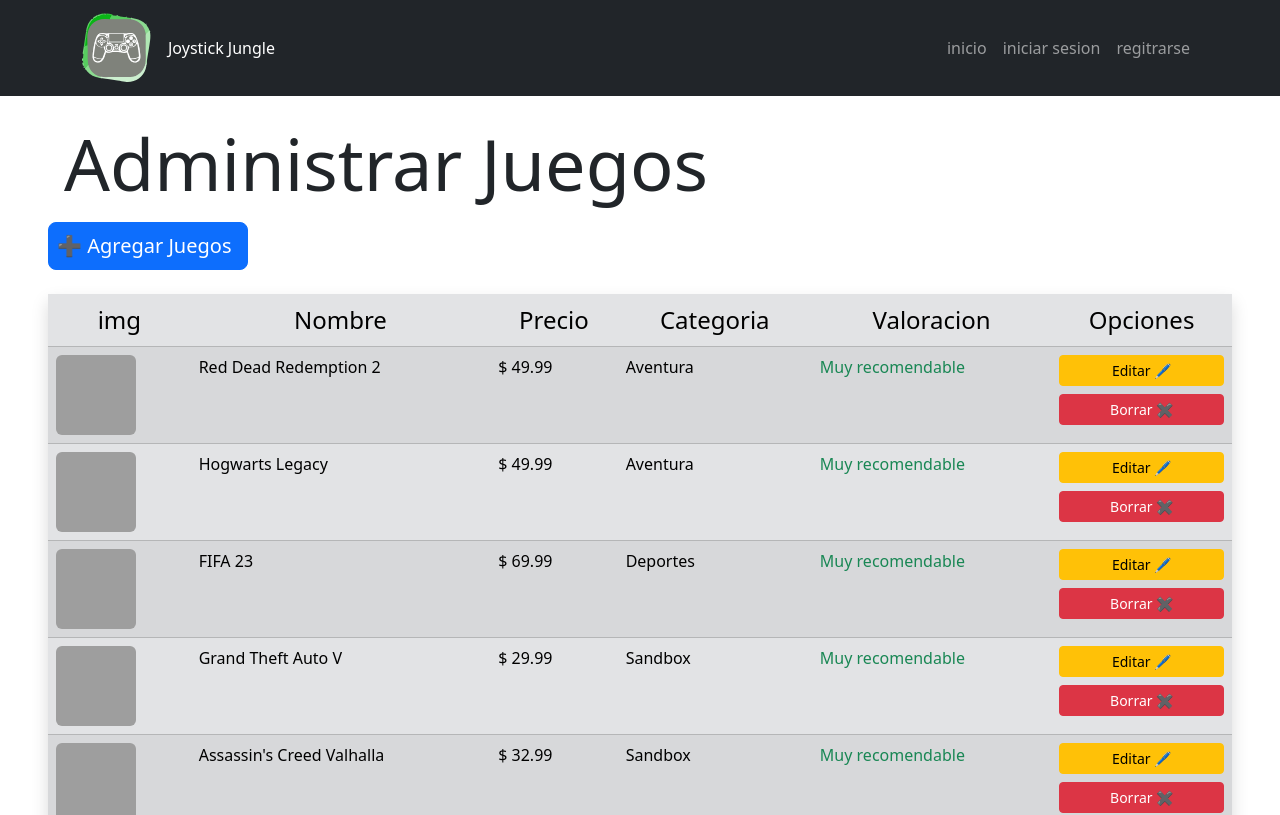
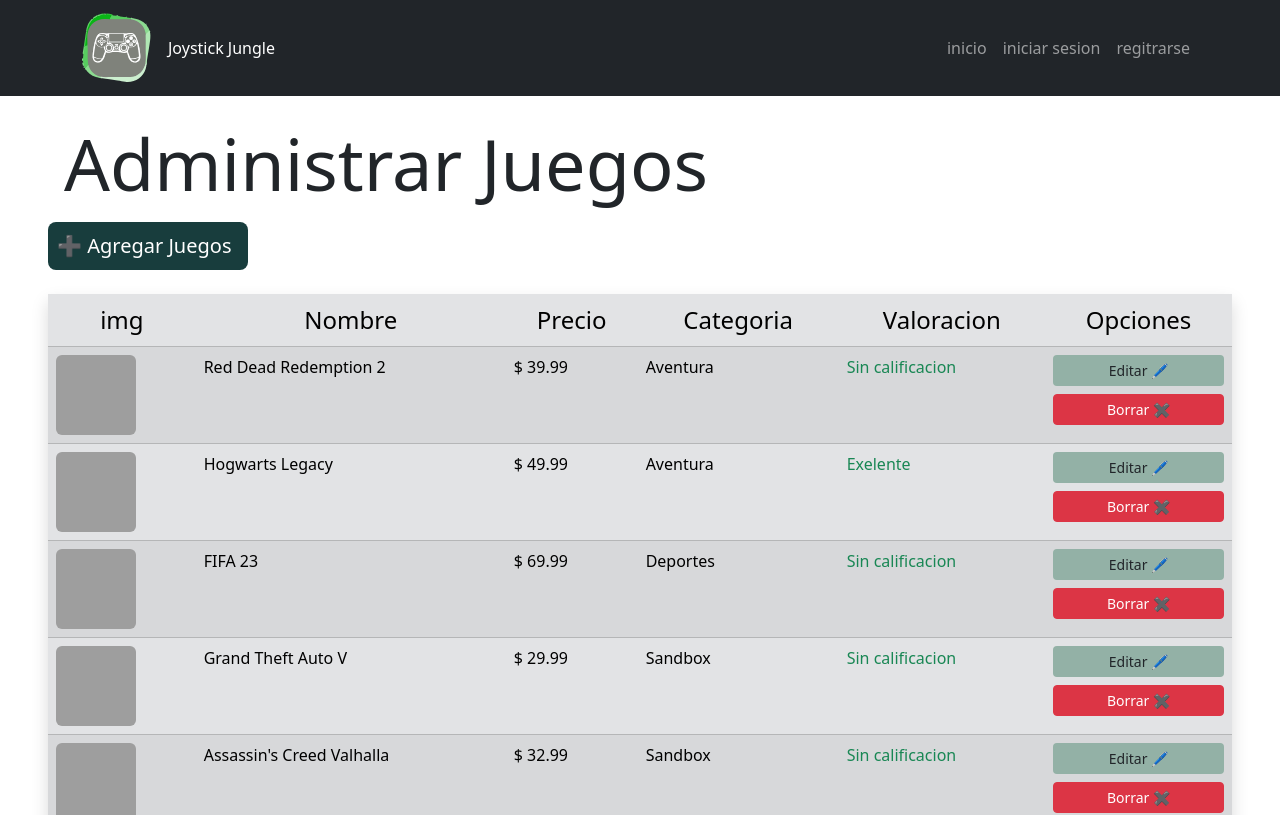
Before and after one commit to MauroRomo1/proyecto-modulo-3, a React (Vite) app: page /administracion in a window 1280 px wide. Shown: the top 815 px of the page. Built offline with nearby package versions, Linux system fonts and the light colour scheme; data requests are answered from the project's data file; grey boxes are pictures that could not be loaded.

Commit message:
agregando colores a la pagina de administracion

```diff
--- a/db.json
+++ b/db.json
@@ -22,7 +22,7 @@
   "juegos": [
     {
       "nombre": "Red Dead Redemption 2",
-      "precio": "49.99",
+      "precio": "39.99",
       "categoria": "Aventura",
       "desarrolladora": "Rockstar Games",
       "clasificacionImg": "https://www.esrb.org/wp-content/uploads/2019/05/Mature_SP.svg",
@@ -52,15 +52,8 @@
         "url4": "https://media.rockstargames.com/rockstargames-newsite/uploads/f924a7858cf5bbf0cb990f252a2fa8efb7919bec.jpg"
       },
       "urlTrailer": "https://www.youtube.com/watch?v=SXvQ1nK4oxk&ab_channel=RockstarGames",
-      "id": 1,
-      "calificacion": [
-        {
-          "userId": 1,
-          "userName": "admin",
-          "calificacionJuego": "1",
-          "comentario": "muy buen juego\n"
-        }
-      ]
+      "calificacion": [],
+      "id": 1
     },
     {
       "nombre": "Hogwarts Legacy",
--- a/src/components/views/Administracion.jsx
+++ b/src/components/views/Administracion.jsx
@@ -29,7 +29,10 @@
         <p>Administrar Juegos</p>
       </article>
       <article className="d-flex justify-content-between">
-        <Link to={"/agregar-juego"} className="btn btn-primary btn-lg ps-2">
+        <Link
+          to={"/agregar-juego"}
+          className="btn btn-agregarJuego text-white btn-lg ps-2"
+        >
           ➕ Agregar Juegos
         </Link>
       </article>
--- a/src/components/views/DetalleJuego.jsx
+++ b/src/components/views/DetalleJuego.jsx
@@ -107,7 +107,7 @@
                       <div className="card-footer bg-white border-0">
                         <div className="d-grid gap-2 col col-md-6 mx-auto">
                           <button
-                            className="btn btn-primary"
+                            className="btn btn-añadirFav text-white"
                             type="button"
                             onClick={() => {
                               listaJuegosFavoritos.find(
@@ -128,7 +128,7 @@
                               : "Añadir a Favoritos"}
                           </button>
                           <a
-                            className="btn btn-danger"
+                            className="btn btn-trailer text-white"
                             href={juego?.urlTrailer}
                             target="_black"
                           >
--- a/src/components/views/detalle-juego/Reseñas.jsx
+++ b/src/components/views/detalle-juego/Reseñas.jsx
@@ -110,7 +110,7 @@
                 {errors.comentario?.message}
               </Form.Text>
             </Form.Group>
-            <Button variant="success" type="submit" className="m-2">
+            <Button type="submit" className="btn btn-verJuego border-white m-2">
               Enviar Reseña
             </Button>
           </Form>
--- a/src/components/views/inicio/CardJuego.jsx
+++ b/src/components/views/inicio/CardJuego.jsx
@@ -121,7 +121,7 @@
             <p className="display-5 fw-light">${precio}</p>
             <Link
               to={"/detalle-juego/" + id}
-              className="btn btn-primary btn-sm rounded-pill fs-5 px-0 p-md-3 my-2"
+              className="btn btn-verjuego text-white btn-sm rounded-pill fs-5 px-0 p-md-3 my-2"
             >
               Ver Juego!
             </Link>
--- a/src/components/views/inicio/JuegoTiempoLimitado.jsx
+++ b/src/components/views/inicio/JuegoTiempoLimitado.jsx
@@ -1,26 +1,35 @@
-import React from "react";
+import React, { useEffect, useState } from "react";
 import { Card } from "react-bootstrap";
 import { useNavigate } from "react-router-dom";
+import { obtenerJuego } from "../../helpers/queries";
 
 const JuegoTiempoLimitado = () => {
+  const [juego, setJuego] = useState({});
+
+  useEffect(() => {
+    obtenerJuego(1)
+      .then((resp) => {
+        if (resp) {
+          setJuego(resp);
+        }
+      })
+      .catch((error) => {
+        console.log(error);
+      });
+  }, []);
+
   const detalleJuego = useNavigate();
   return (
     <div>
       <Card
         className="cardJuegoTLimitado"
-        onClick={() => detalleJuego(`/detalle-juego/1`)}
+        onClick={() => detalleJuego(`/detalle-juego/${juego.id}`)}
       >
-        <Card.Img
-          variant="top"
-          src="https://image.api.playstation.com/cdn/UP1004/CUSA03041_00/Hpl5MtwQgOVF9vJqlfui6SDB5Jl4oBSq.png"
-        />
+        <Card.Img variant="top" src={juego.urlPortada} />
         <Card.Body className="p-2">
           <p className="fs-4 m-0 ">Precio</p>
           <div className="d-flex">
-            <p className="fs-5 text-danger text-decoration-line-through">
-              $59.99
-            </p>
-            <p className="fs-5 fw-ligth ps-2">$49.99</p>
+            <p className="fs-5 fw-ligth ps-2">{juego.precio}</p>
           </div>
         </Card.Body>
       </Card>
--- a/src/components/views/juego/AgregarJuego.jsx
+++ b/src/components/views/juego/AgregarJuego.jsx
@@ -517,7 +517,11 @@
           </Col>
         </Row>
         <div className="text-end mb-5">
-          <Button variant="primary" size="lg" type="submit">
+          <Button
+            size="lg"
+            type="submit"
+            className="btn btn-agregarJuego border-0"
+          >
             Agregar Juego
           </Button>
         </div>
--- a/src/components/views/juego/EditarJuego.jsx
+++ b/src/components/views/juego/EditarJuego.jsx
@@ -99,6 +99,7 @@
   }, [urlPortada]);
 
   const onSubmit = (juego) => {
+    juego.calificacion = [];
     editarJuego(id, juego)
       .then((respuesta) => {
         if (respuesta.status === 200) {
@@ -107,10 +108,11 @@
             "fue editado con exito!",
             "success"
           );
-          detalleJuego(`/detalle-juego/${juego.id}`);
+          detalleJuego(`/detalle-juego/${id}`);
         }
       })
       .catch((error) => {
+        console.log(error);
         Swal.fire(
           "Se produjo un error!",
           "no se pudo editar el juego",
@@ -611,10 +613,13 @@
           </Col>
         </Row>
         <div className="text-end mb-5">
-          <Link to={"/Administracion"} className="btn btn-lg btn-primary me-4">
+          <Link
+            to={"/Administracion"}
+            className="btn btn-lg btn-secondary me-4"
+          >
             Volver
           </Link>
-          <Button variant="success" size="lg" type="submit">
+          <Button size="lg" type="submit" className="btn-update">
             Guardar Cambios
           </Button>
         </div>
--- a/src/components/views/juego/ItemJuego.jsx
+++ b/src/components/views/juego/ItemJuego.jsx
@@ -1,11 +1,35 @@
-import React from "react";
+import { useState, useEffect } from "react";
 import { Button, Image } from "react-bootstrap";
 import { Link, useNavigate } from "react-router-dom";
-import { borrarJuego } from "../../helpers/queries";
+import { borrarJuego, calificarJuego } from "../../helpers/queries";
 import Swal from "sweetalert2";
 
 const ItemJuego = ({ juego }) => {
   const detalleJuego = useNavigate();
+
+  const [calificacion, setCalificacion] = useState("");
+
+  useEffect(() => {
+    let prom = 0;
+    calificarJuego(juego.id)
+      .then((resp) => {
+        if (resp) {
+          prom = resp;
+          if (prom > 0 && prom <= 20) {
+            setCalificacion("Malo");
+          } else if (prom > 20 && prom <= 40) {
+            setCalificacion("Regular");
+          } else if (prom > 40 && prom <= 60) {
+            setCalificacion("Bueno");
+          } else if (prom > 60 && prom <= 80) {
+            setCalificacion("Muy Bueno");
+          } else if (prom > 80 && prom <= 100) {
+            setCalificacion("Exelente");
+          }
+        }
+      })
+      .catch((err) => console.log(err));
+  }, []);
 
   const borrar = (juego) => {
     Swal.fire({
@@ -44,13 +68,15 @@
         <p className="text-break">{juego.categoria}</p>
       </td>
       <td>
-        <p className="fw-light text-success">Muy recomendable</p>
+        <p className="fw-light text-success">
+          {calificacion ? calificacion : "Sin calificacion"}
+        </p>
       </td>
       <td>
         <div className="d-flex flex-column">
           <Link
             to={`/editar-juego/${juego.id}`}
-            className="btn btn-warning btn-sm"
+            className="btn btn-editar btn-sm"
           >
             Editar 🖊
           </Link>
--- a/src/css/Administracion.css
+++ b/src/css/Administracion.css
@@ -8,3 +8,19 @@
   height: 80px;
   cursor: pointer;
 }
+
+.btn-agregarJuego,
+.btn-update {
+  background-color: #183d3d;
+}
+.btn-agregarJuego:hover,
+.btn-update:hover {
+  background-color: #5c8374;
+}
+
+.btn-editar {
+  background-color: #93b1a6;
+}
+.btn-editar:hover {
+  background-color: #5c8374;
+}
--- a/src/css/PaginaPrincipal.css
+++ b/src/css/PaginaPrincipal.css
@@ -124,3 +124,11 @@
   background-color: #183d3d;
   border-color: transparent;
 }
+
+.btn-verjuego {
+  background-color: #183d3d;
+}
+
+.btn-verjuego:hover {
+  background-color: #5c8374;
+}
--- a/src/css/detalleJuego.css
+++ b/src/css/detalleJuego.css
@@ -7,6 +7,24 @@
   opacity: 80%;
 }
 
+.btn-añadirFav,
+.btn-verJuego {
+  background-color: #183d3d;
+}
+
+.btn-añadirFav:hover,
+.btn-verJuego:hover {
+  background-color: #5c8374;
+}
+
+.btn-trailer {
+  background-color: #93b1a6;
+  transition: 1s;
+}
+.btn-trailer:hover {
+  background-color: #040d12;
+}
+
 .itemReseña:hover {
   background-color: whitesmoke;
   opacity: 100%;
```
